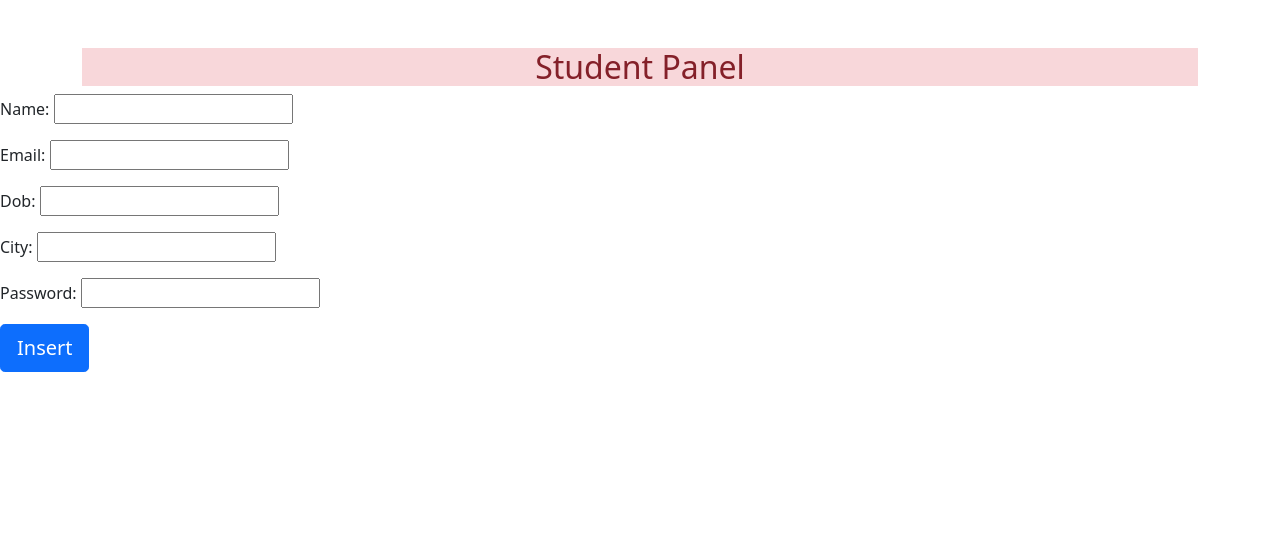
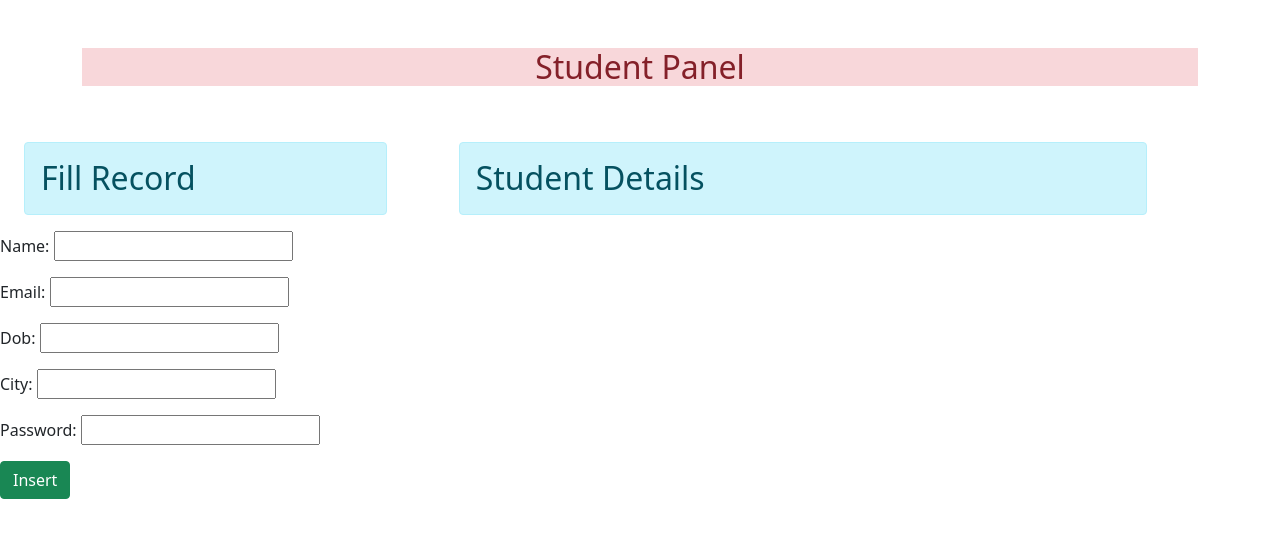
Before and after one commit to DheerajRaikwar/CrudOperation, a Django app: template Source/templates/index.html in a window 1280 px wide. Shown: the top 538 px of the page. Run offline with Django 3.2, Linux system fonts and the light colour scheme; the template is opened without the code that fills it: values that come from a table or form of the project are taken from there, others are empty; some libraries are stand-ins or nearby versions.

Commit message:
Changes in index

```diff
--- a/Source/templates/index.html
+++ b/Source/templates/index.html
@@ -2,13 +2,26 @@
 {% load static %}
 {% block indexblock %}
 
-<form method="post">
+<div class="row">
+    <div class='col-sm-4'>
 
-    {%csrf_token%}
-    {{form.as_p}}
+        <div class="container mt-5">
+             <h2 class="text-left alert alert-info"> Fill Record </h2>
+        </div>
+        <form method="post">
+            {%csrf_token%}
+            {{form.as_p}}
 
-    <input type="submit" value="Insert" class="btn btn-primary btn-lg">
-</form>
+            <input type="submit" value="Insert" class="btn btn-success" id="btnsave">
+        </form>
+    </div>
+    <div class="col-sm-7">
+        <div class="container mt-5">
+            <h2 class="text-left alert alert-info"> Student Details </h2>
+       </div>
 
 
+    </div>
+</div>
+
 {% endblock %}
```
